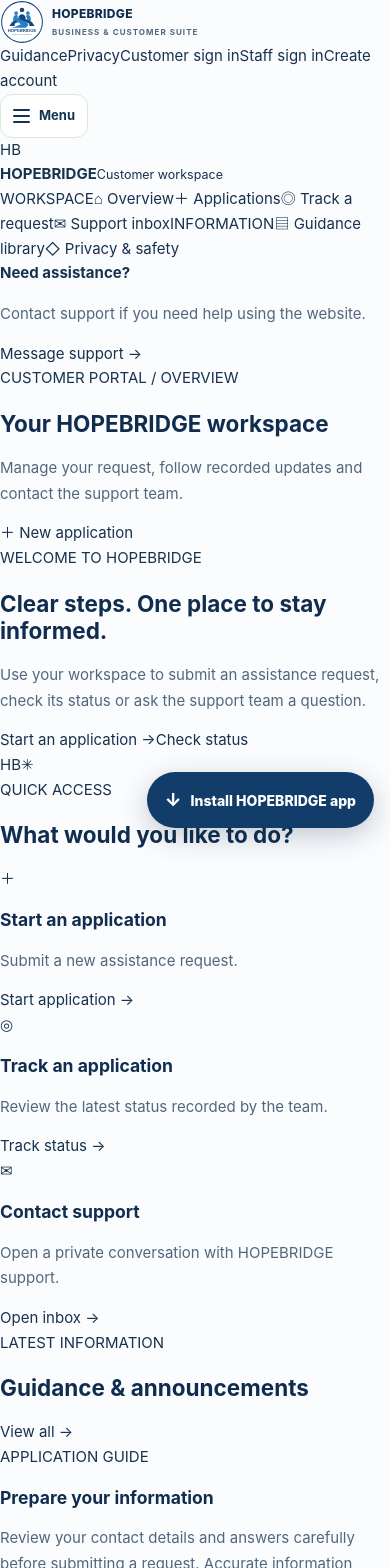
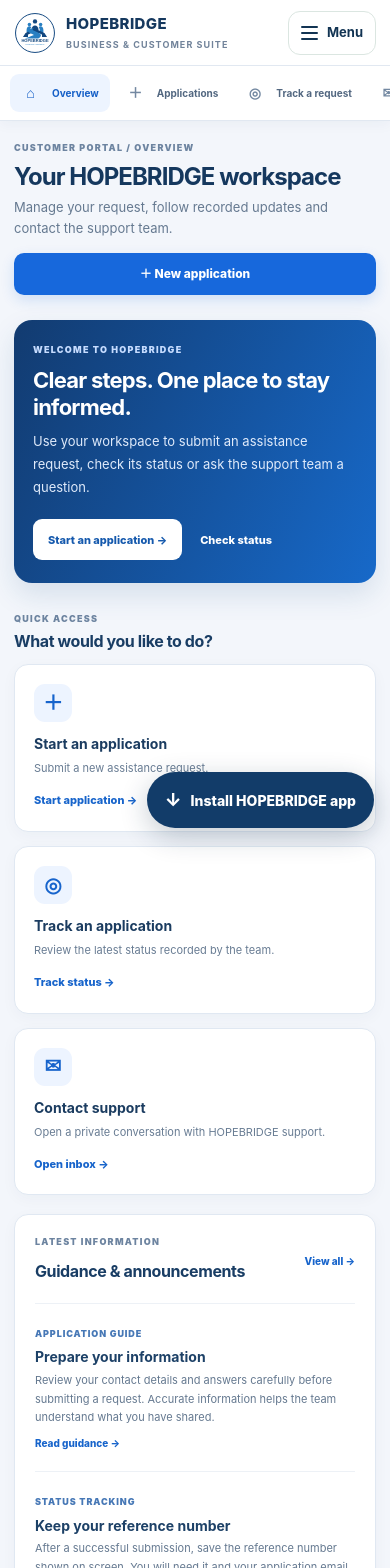
Before and after one commit to agentsarahmitchell56-code/USHopeBridge, a Next.js app: page / in a window 390 px wide. Shown: the top 1568 px of the page. Built offline with nearby package versions, Linux system fonts and the light colour scheme.

Commit message:
Add responsive Business Suite design system and staff workspace styling

```diff
--- a/app/globals.css
+++ b/app/globals.css
@@ -1568,3 +1568,86 @@ body { color:var(--hb-ink); background:var(--hb-page); }
   .hb-feed-post-body p,.hb-social-card p { font-size:14px; }
   .hb-button { min-height:44px; }
 }
+
+
+/* HOPEBRIDGE Business Suite workspace refresh */
+.hb-suite-home{min-height:100vh;background:#f3f6fb;color:#172b45;font-family:inherit}
+.hb-suite-topbar{height:76px;display:flex;align-items:center;justify-content:space-between;gap:20px;padding:0 clamp(16px,3vw,42px);background:#fff;border-bottom:1px solid #e1e8f1;position:relative;z-index:30}
+.hb-suite-brand .hb-brand{gap:10px;text-decoration:none}
+.hb-suite-brand .hb-logo-image{width:42px;height:42px}
+.hb-suite-brand .hb-brand-copy{font-size:15px;color:#15385e}
+.hb-suite-brand .hb-brand-copy small{font-size:9px;color:#71839a;letter-spacing:.12em}
+.hb-suite-toplinks{display:flex;align-items:center;gap:clamp(10px,2vw,24px)}
+.hb-suite-toplinks a{font-size:12px;color:#53677f;font-weight:750}
+.hb-suite-toplinks a:hover{color:#1763cf}
+.hb-suite-primary{display:inline-flex;align-items:center;justify-content:center;min-height:42px;padding:0 17px;border-radius:10px;background:#1768dc;color:#fff!important;font-size:12px;font-weight:800;box-shadow:0 5px 14px rgba(23,104,220,.16)}
+.hb-suite-shell{display:grid;grid-template-columns:248px minmax(0,1fr);max-width:1600px;margin:0 auto;min-height:calc(100vh - 76px)}
+.hb-suite-sidebar{display:flex;flex-direction:column;gap:5px;padding:24px 15px;background:#fff;border-right:1px solid #e1e8f1}
+.hb-suite-workspace{display:flex;align-items:center;gap:11px;padding:5px 8px 23px;margin-bottom:12px;border-bottom:1px solid #edf1f6}
+.hb-suite-workspace-icon{display:grid;place-items:center;width:39px;height:39px;border-radius:12px;background:#eaf2ff;color:#155dc2;font-size:13px;font-weight:900}
+.hb-suite-workspace strong,.hb-suite-workspace small{display:block}
+.hb-suite-workspace strong{font-size:12px;color:#183b60}
+.hb-suite-workspace small{font-size:10px;color:#7b8ba0;margin-top:3px}
+.hb-suite-nav-label{padding:14px 10px 6px;color:#93a0b1;font-size:9px;font-weight:900;letter-spacing:.13em}
+.hb-suite-sidebar>a{display:flex;align-items:center;gap:12px;min-height:42px;padding:0 11px;border-radius:9px;color:#526780;font-size:12px;font-weight:750}
+.hb-suite-sidebar>a span{width:19px;text-align:center;color:#7388a1;font-size:17px}
+.hb-suite-sidebar>a:hover,.hb-suite-sidebar>a.is-active{background:#edf4ff;color:#155fc7}
+.hb-suite-sidebar>a.is-active span{color:#155fc7}
+.hb-suite-sidebar-note{margin-top:auto;padding:16px 13px;border:1px solid #e2eaf5;border-radius:12px;background:#f8faff}
+.hb-suite-sidebar-note strong{font-size:12px;color:#1c426b}
+.hb-suite-sidebar-note p{font-size:11px;color:#657890;line-height:1.6;margin:7px 0}
+.hb-suite-sidebar-note a{font-size:11px;color:#1765d2;font-weight:850}
+.hb-suite-main{min-width:0;padding:clamp(20px,3vw,40px);max-width:1320px;width:100%;margin:0 auto}
+.hb-suite-heading{display:flex;align-items:center;justify-content:space-between;gap:20px;margin-bottom:25px}
+.hb-suite-eyebrow{display:block;color:#6d84a0;font-size:9px;font-weight:900;letter-spacing:.14em}
+.hb-suite-heading h1{margin:7px 0 5px;color:#15385e;font-size:clamp(24px,3vw,32px);letter-spacing:-.04em}
+.hb-suite-heading p{margin:0;color:#657990;font-size:13px;line-height:1.65}
+.hb-suite-welcome{position:relative;display:flex;justify-content:space-between;align-items:center;gap:20px;overflow:hidden;padding:clamp(23px,3.5vw,40px);border-radius:18px;background:linear-gradient(115deg,#123b70,#1769c9);color:#fff;box-shadow:0 12px 28px rgba(24,74,133,.13)}
+.hb-suite-welcome .hb-suite-eyebrow{color:#c6dcff}
+.hb-suite-welcome h2{max-width:620px;margin:10px 0;color:#fff;font-size:clamp(22px,3vw,31px);line-height:1.2;letter-spacing:-.035em}
+.hb-suite-welcome p{max-width:600px;margin:0;color:#e0ebfb;font-size:13px;line-height:1.75}
+.hb-suite-welcome-actions{display:flex;align-items:center;gap:18px;flex-wrap:wrap;margin-top:21px}
+.hb-suite-light-button{display:inline-flex;align-items:center;min-height:41px;padding:0 15px;border-radius:9px;background:#fff;color:#1559ad;font-size:11px;font-weight:850}
+.hb-suite-quiet-button{color:#fff;font-size:11px;font-weight:800}
+.hb-suite-welcome-mark{position:relative;display:grid;place-items:center;flex:0 0 150px;width:150px;height:150px;border:1px solid rgba(255,255,255,.24);border-radius:42px;background:rgba(255,255,255,.09);color:#fff;font-size:48px;font-weight:900;transform:rotate(8deg)}
+.hb-suite-welcome-mark span{position:absolute;right:20px;top:15px;color:#b9d6ff;font-size:23px}
+.hb-suite-section-heading{display:flex;align-items:end;justify-content:space-between;margin:29px 0 13px}
+.hb-suite-section-heading h2,.hb-suite-panel-heading h2{margin:5px 0 0;color:#193d64;font-size:18px;letter-spacing:-.025em}
+.hb-suite-action-grid{display:grid;grid-template-columns:repeat(3,minmax(0,1fr));gap:14px}
+.hb-suite-action-card,.hb-suite-panel{min-width:0;border:1px solid #e0e8f2;border-radius:14px;background:#fff;box-shadow:0 4px 15px rgba(24,55,91,.035)}
+.hb-suite-action-card{padding:19px}
+.hb-suite-action-icon,.hb-suite-panel-icon{display:grid;place-items:center;width:38px;height:38px;border-radius:11px;background:#edf4ff;color:#1764cc;font-size:20px;font-weight:800}
+.hb-suite-action-card h3{margin:14px 0 6px;color:#1b3c60;font-size:14px}
+.hb-suite-action-card p{min-height:42px;margin:0;color:#687c93;font-size:11px;line-height:1.65}
+.hb-suite-action-card>a,.hb-suite-panel>a{display:inline-block;margin-top:14px;color:#1764cb;font-size:11px;font-weight:850}
+.hb-suite-lower-grid{display:grid;grid-template-columns:minmax(0,1.7fr) minmax(230px,.8fr);gap:15px;margin-top:19px;align-items:start}
+.hb-suite-panel{padding:20px}
+.hb-suite-panel-heading{display:flex;align-items:center;justify-content:space-between;gap:12px;padding-bottom:15px;border-bottom:1px solid #edf1f6}
+.hb-suite-panel-heading>a{color:#1764cb;font-size:10px;font-weight:850;white-space:nowrap}
+.hb-suite-updates article{padding:16px 0;border-bottom:1px solid #edf1f6}
+.hb-suite-updates article:last-child{border-bottom:0;padding-bottom:0}
+.hb-suite-updates article>span{color:#4778b6;font-size:9px;font-weight:900;letter-spacing:.1em}
+.hb-suite-updates h3{margin:5px 0;color:#1d4167;font-size:14px}
+.hb-suite-updates p{margin:0;color:#657990;font-size:11px;line-height:1.7}
+.hb-suite-updates a{display:inline-block;margin-top:8px;color:#1764cb;font-size:10px;font-weight:850}
+.hb-suite-side-panels{display:grid;gap:14px}
+.hb-suite-help .hb-suite-panel-icon{background:#eaf7f2;color:#24805e}
+.hb-suite-safety .hb-suite-panel-icon{background:#fff5e8;color:#a56a18}
+.hb-suite-panel h2{margin:12px 0 6px;font-size:15px}
+.hb-suite-panel p{margin:0;color:#657990;font-size:11px;line-height:1.7}
+.hb-suite-disclosure{margin-top:18px;padding:15px 17px;border:1px solid #e5eaf1;border-radius:11px;background:#f9fbfd}
+.hb-suite-disclosure strong{color:#435e7b;font-size:11px}
+.hb-suite-disclosure p{margin:5px 0 0;color:#697c91;font-size:10px;line-height:1.7}
+.hb-suite-footer{display:flex;justify-content:space-between;gap:15px;flex-wrap:wrap;padding:22px 2px 5px;color:#8593a4;font-size:10px}
+.hb-suite-footer div{display:flex;gap:16px}
+.hb-suite-footer a{color:#647a91;font-size:10px}
+.hb-admin-page{background:#f3f6fb;color:#1b3552}
+.hb-admin-page .hb-admin-header,.hb-admin-page .hb-admin-quicknav,.hb-admin-page .card{border-color:#e0e8f2;box-shadow:0 5px 20px rgba(22,55,93,.045)}
+.hb-admin-page .hb-admin-header{border-radius:14px}
+.hb-admin-page .hb-admin-quicknav a:hover,.hb-admin-page .hb-admin-quicknav .hb-nav-messages{background:#edf4ff;color:#155fc7}
+.hb-admin-page .hb-admin-heading h1,.hb-admin-page h2,.hb-admin-page h3{color:#153d68}
+.hb-admin-page .btn:not(.secondary){background:#1768dc}
+.hb-admin-page .hb-inbox-thread,.hb-admin-page .hb-inbox-list{border-color:#dfe8f3}
+@media(max-width:900px){.hb-suite-shell{grid-template-columns:205px minmax(0,1fr)}.hb-suite-sidebar{padding:18px 11px}.hb-suite-main{padding:22px 18px}.hb-suite-lower-grid{grid-template-columns:1fr}.hb-suite-side-panels{grid-template-columns:repeat(2,minmax(0,1fr))}}
+@media(max-width:680px){.hb-suite-topbar{height:auto;min-height:66px;padding:10px 14px}.hb-suite-toplinks{display:none}.hb-suite-shell{display:block;min-height:calc(100vh - 66px)}.hb-suite-sidebar{position:sticky;top:0;z-index:20;display:flex;flex-direction:row;gap:5px;overflow-x:auto;padding:8px 10px;border-right:0;border-bottom:1px solid #e1e8f1;box-shadow:0 4px 12px rgba(22,55,93,.04)}.hb-suite-workspace,.hb-suite-nav-label,.hb-suite-sidebar-note{display:none}.hb-suite-sidebar>a{flex:0 0 auto;min-height:38px;padding:0 11px;white-space:nowrap;font-size:10px}.hb-suite-sidebar>a span{font-size:14px}.hb-suite-main{padding:20px 14px}.hb-suite-heading{align-items:flex-start;flex-direction:column;gap:13px}.hb-suite-heading>.hb-suite-primary{width:100%}.hb-suite-welcome{padding:23px 19px}.hb-suite-welcome-mark{display:none}.hb-suite-action-grid{grid-template-columns:1fr}.hb-suite-action-card p{min-height:0}.hb-suite-side-panels{grid-template-columns:1fr}.hb-suite-footer{flex-direction:column}.hb-suite-section-heading h2,.hb-suite-panel-heading h2{font-size:16px}}
+@media(prefers-reduced-motion:reduce){.hb-suite-home *{scroll-behavior:auto!important;transition:none!important}}
```
